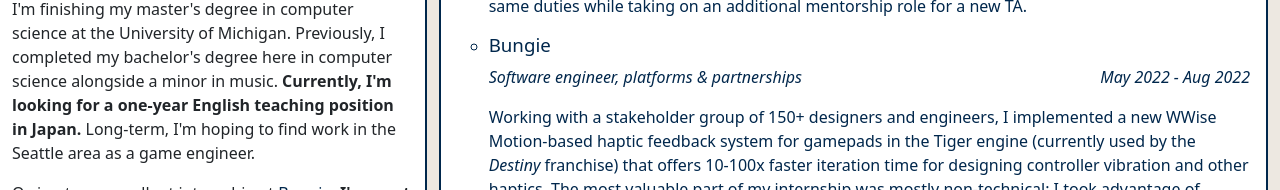
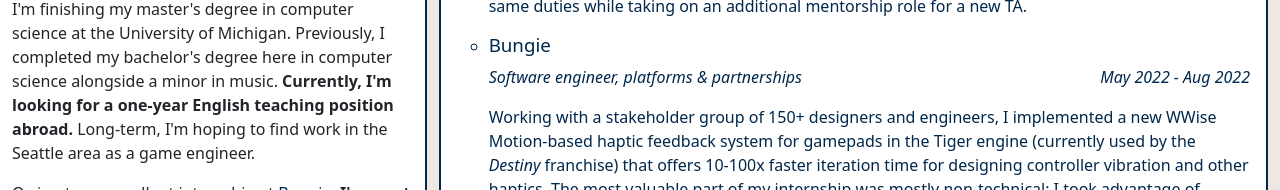
Before and after one commit to michigan-musicer/musicer-site-new, a React (Create React App) app: page / in a window 1280 px wide. Shown: the part 435-625 px from the top of the page. Built offline with nearby package versions, Linux system fonts and the light colour scheme.

Commit message:
some wording changes...

```diff
--- a/src/Main.tsx
+++ b/src/Main.tsx
@@ -77,7 +77,7 @@
                   Hey there! I'm <b>Kevin Wang</b>, welcome to my homepage!
                 </p>
                 <p className='text-left'>
-                  I'm finishing my master's degree in computer science at the University of Michigan. Previously, I completed my bachelor's degree here in computer science alongside a minor in music. <b>Currently, I'm looking for a one-year English teaching position in Japan.</b> Long-term, I'm hoping to find work in the Seattle area as a game engineer.
+                  I'm finishing my master's degree in computer science at the University of Michigan. Previously, I completed my bachelor's degree here in computer science alongside a minor in music. <b>Currently, I'm looking for a one-year English teaching position abroad.</b> Long-term, I'm hoping to find work in the Seattle area as a game engineer.
                 </p>
                 <p className='text-left'>
                   Owing to an excellent internship at <a href='https://www.bungie.net/'>Bungie</a>, <b>I'm most interested in high-performance, infrastructure-level engineering</b> needed for video games. However, I am a generalist software engineer and can adapt to a variety of problem domains. I am passionate about teaching and putting down a ladder for younger folks; I have held teaching or leadership positions in some form since my second semester at university.
```
